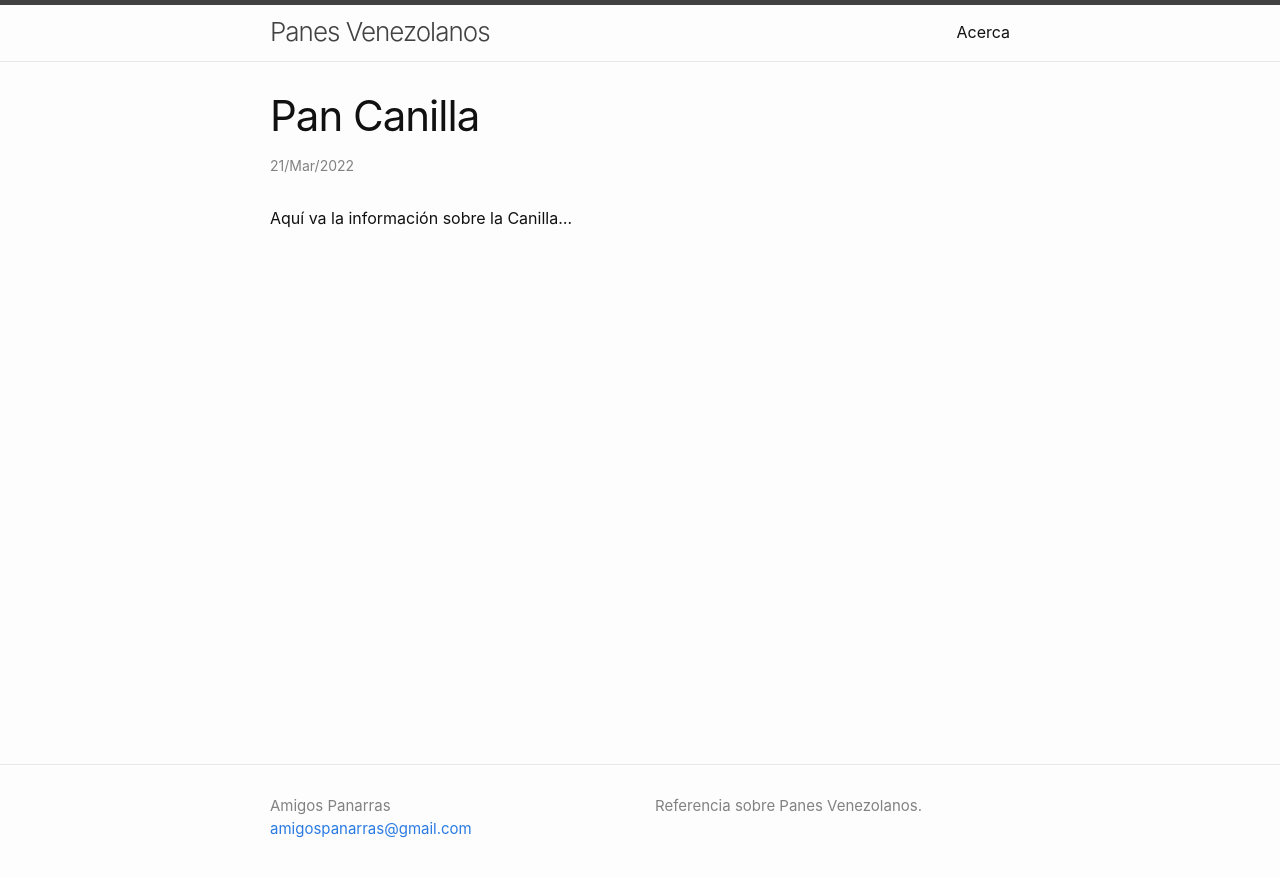
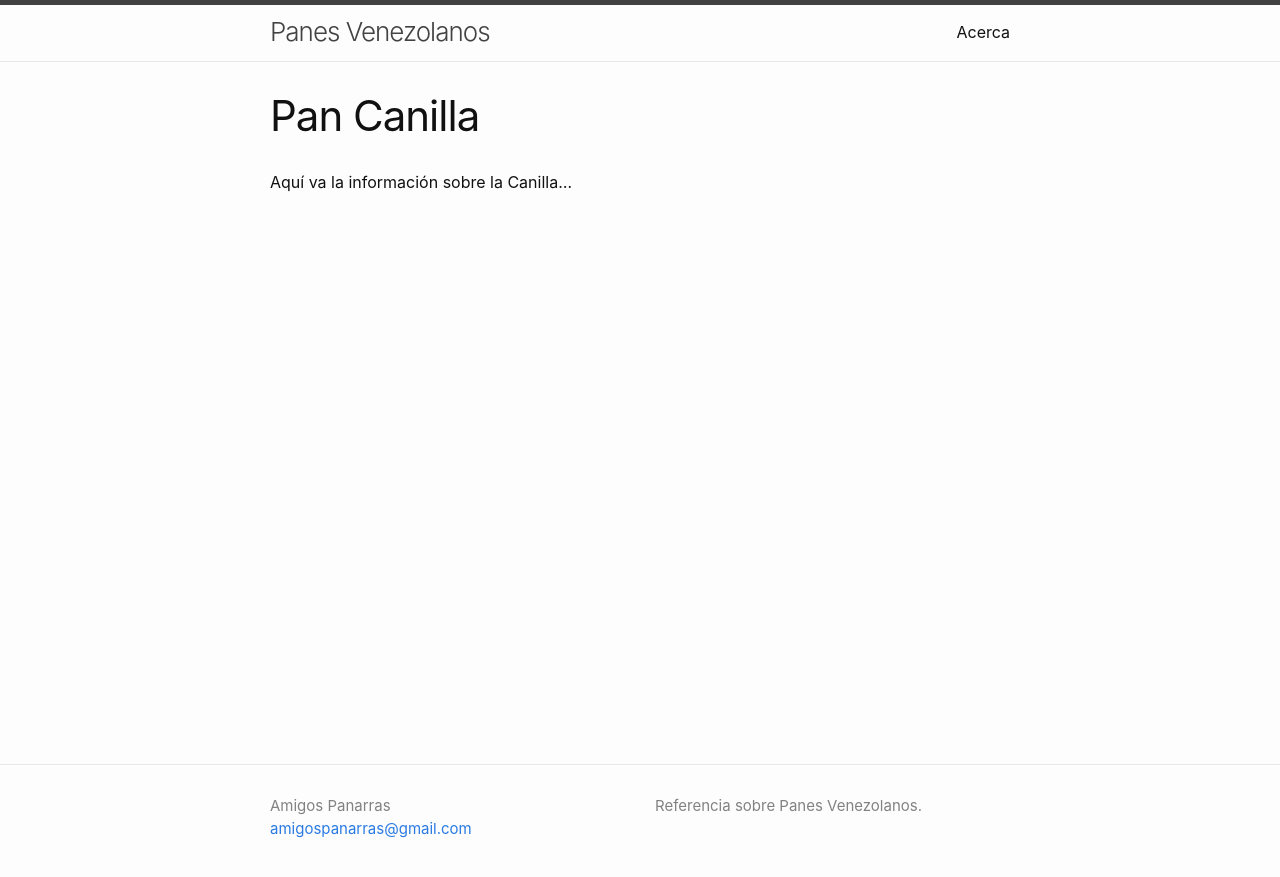
Before and after one commit to mapadepanesvenezolanos/mapadepanesvenezolanos.github.io, a Jekyll site: the page built from _posts/2022-03-21-canilla.markdown, in a window 1280 px wide. Shown: the top 877 px of the page. Built offline with Jekyll 4.4.1, drawn with Linux system fonts in a browser that asks for light colours.

Commit message:
sin fechas

```diff
--- a/_layouts/post.html
+++ b/_layouts/post.html
@@ -6,15 +6,15 @@ layout: default
   <header class="post-header">
     <h1 class="post-title p-name" itemprop="name headline">{{ page.title | escape }}</h1>
     <p class="post-meta">
-      {%- assign date_format = site.minima.date_format | default: "%b %-d, %Y" -%}
+      {%- assign date_format = site.minima.date_format | default: "%-d/%b/%Y" -%}
       <time class="dt-published" datetime="{{ page.date | date_to_xmlschema }}" itemprop="datePublished">
-        {{ page.date | date: date_format }}
+        <!--{{ page.date | date: date_format }}-->
       </time>
       {%- if page.modified_date -%}
         ~
         {%- assign mdate = page.modified_date | date_to_xmlschema -%}
         <time class="dt-modified" datetime="{{ mdate }}" itemprop="dateModified">
-          {{ mdate | date: date_format }}
+          <!--{{ mdate | date: date_format }}-->
         </time>
       {%- endif -%}
       {%- if page.author -%}
```
